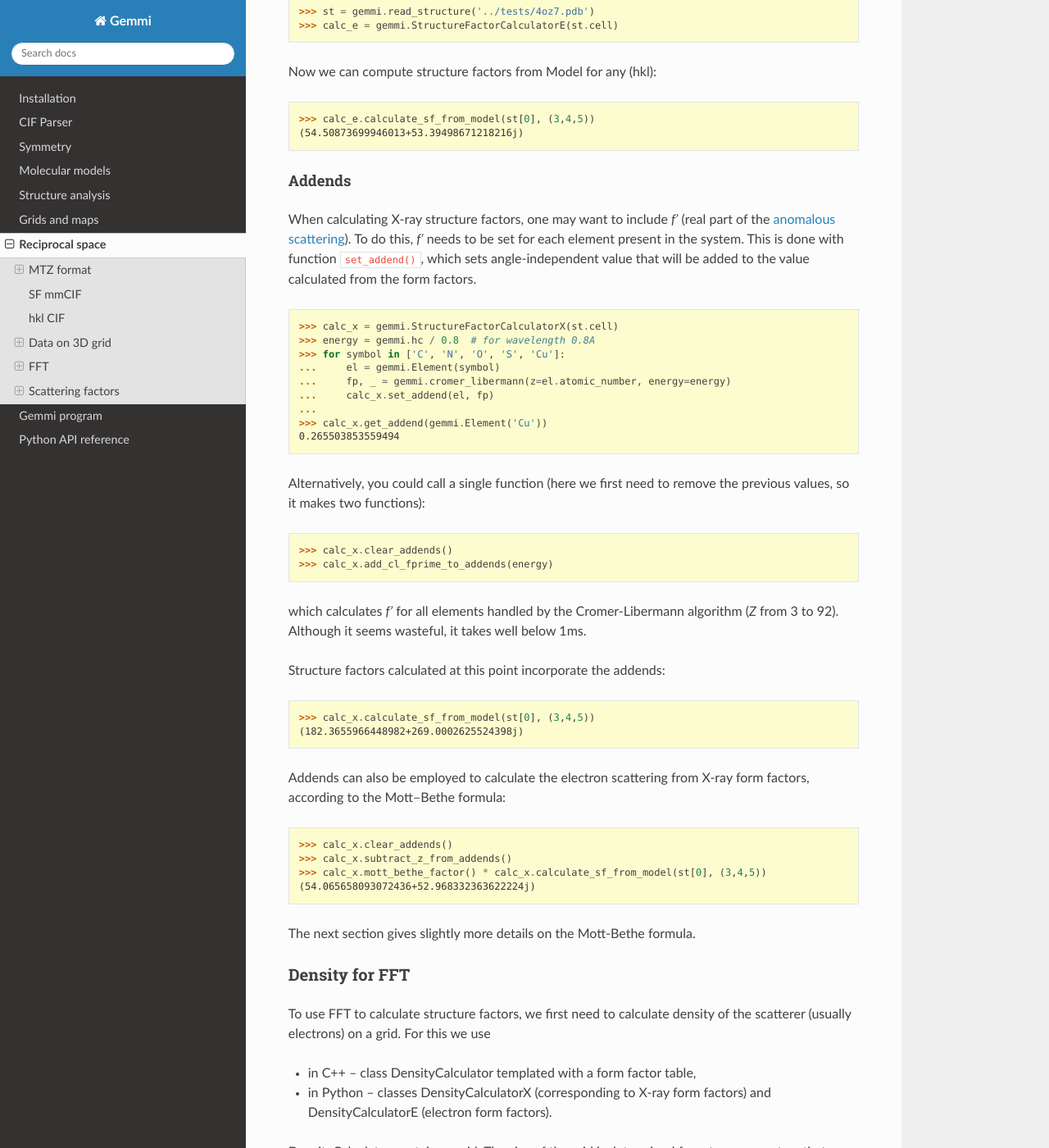
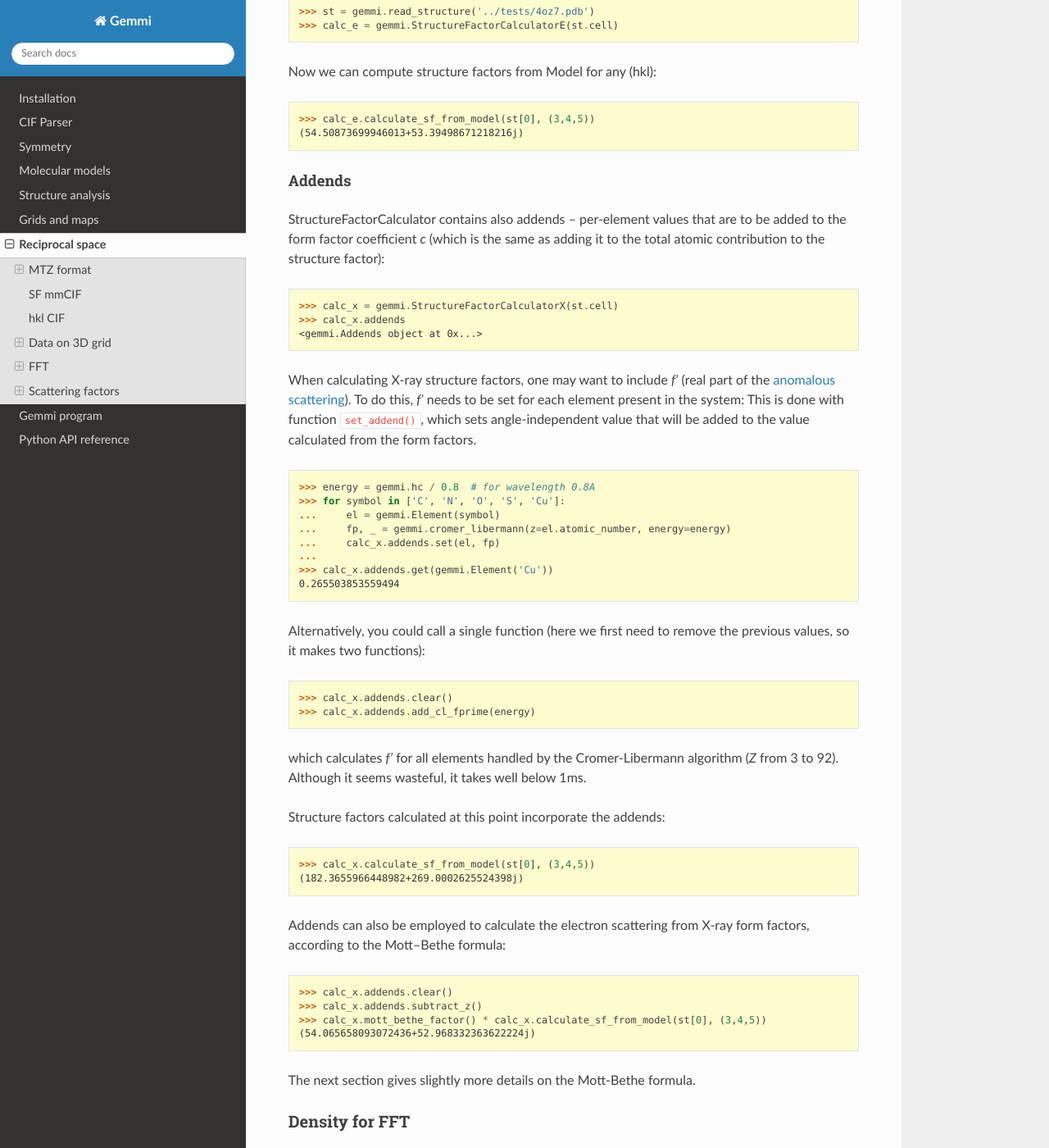
Before and after one commit to project-gemmi/gemmi, a Sphinx documentation site: the page built from docs/hkl.rst, in a window 1280 px wide and 1400 px high, scrolled down 25379 px. Shown: the whole window at 82% size. Built offline with Sphinx 7.4.7 and the Read the Docs theme 2.0.0, drawn with Linux system fonts in a browser that asks for light colours; some of the changed text lies outside the part shown.

Commit message:
move addends to a separate class

```diff
--- a/docs/hkl.rst
+++ b/docs/hkl.rst
@@ -1387,22 +1387,32 @@ Now we can compute structure factors from Model for any (hkl):
 Addends
 ~~~~~~~
 
+StructureFactorCalculator contains also addends -- per-element values
+that are to be added to the form factor coefficient *c*
+(which is the same as adding it to the total atomic contribution
+to the structure factor):
+
+.. doctest::
+
+  >>> calc_x = gemmi.StructureFactorCalculatorX(st.cell)
+  >>> calc_x.addends  #doctest: +ELLIPSIS
+  <gemmi.Addends object at 0x...>
+
 When calculating X-ray structure factors, one may want to include *f'*
 (real part of the :ref:`anomalous scattering <anomalous>`).
-To do this, *f'* needs to be set for each element present in the system.
+To do this, *f'* needs to be set for each element present in the system:
 This is done with function ``set_addend()``, which sets angle-independent
 value that will be added to the value calculated from the form factors.
 
 .. doctest::
 
-  >>> calc_x = gemmi.StructureFactorCalculatorX(st.cell)
   >>> energy = gemmi.hc / 0.8  # for wavelength 0.8A
   >>> for symbol in ['C', 'N', 'O', 'S', 'Cu']:
   ...     el = gemmi.Element(symbol)
   ...     fp, _ = gemmi.cromer_libermann(z=el.atomic_number, energy=energy)
-  ...     calc_x.set_addend(el, fp)
+  ...     calc_x.addends.set(el, fp)
   ...
-  >>> calc_x.get_addend(gemmi.Element('Cu'))
+  >>> calc_x.addends.get(gemmi.Element('Cu'))
   0.265503853559494
 
 Alternatively, you could call a single function (here we first need
@@ -1429,8 +1439,8 @@ from X-ray form factors, according to the Mott–Bethe formula:
 
 .. doctest::
 
-  >>> calc_x.clear_addends()
-  >>> calc_x.subtract_z_from_addends()
+  >>> calc_x.addends.clear()
+  >>> calc_x.addends.subtract_z()
   >>> calc_x.mott_bethe_factor() * calc_x.calculate_sf_from_model(st[0], (3,4,5))
   (54.065658093072436+52.968332363622224j)
 
@@ -1456,10 +1466,12 @@ our resolution limit, and ``rate`` -- oversampling rate (1.5 by default).
   >>> dencalc.d_min = 2.5 # 2.5A
   >>> dencalc.rate = 1.5  # we could skip it, this is the default value
 
-As with StructureFactorCalculator, here we also have :ref:`addends <addends>`,
-used primarily for *f'*, with functions ``get_addend()``,
-``set_addend()``, ``clear_addends``, ``add_cl_fprime_to_addends``,
-``subtract_z_from_addends``.
+As with StructureFactorCalculator, here we also have :ref:`addends <addends>`:
+
+.. doctest::
+
+  >>> dencalc.addends  #doctest: +ELLIPSIS
+  <gemmi.Addends object at 0x...>
 
 To create a grid and calculate the density we use two function calls.
 Almost all the work is in the latter:
@@ -1529,30 +1541,30 @@ or multiplying individual structure factor by
 Mott-Bethe formula
 ~~~~~~~~~~~~~~~~~~
 
-Addends in DensityCalculator can be employed to calculate
-*Z*\ --\ *f*\ :sub:`x` (part of the Mott-Bethe formula):
+To calculate *f*\ :sub:`e` according to the Mott-Bethe formula
+we first employ addends to calculate *f*\ :sub:`x`\ --\ *Z*:
 
 .. doctest::
   :skipif: numpy is None
 
   >>> dc = gemmi.DensityCalculatorX()
   >>> dc.d_min = 2.5
-  >>> dc.subtract_z_from_addends()
+  >>> dc.addends.subtract_z()
   >>> dc.set_grid_cell_and_spacegroup(st)
   >>> dc.put_model_density_on_grid(st[0])
   >>> grid = gemmi.transform_map_to_f_phi(dc.grid)
 
-At this point the grid contains *f*\ :sub:`x`\ --\ *Z*.
-To get *f*\ :sub:`e` we need to multiply it by
-–1/(2\ *π*:sup:`2`\ *a*:sub:`0`\ *d*:sup:`2`).
-Either using ``mott_bethe_factor()`` to multiply individual values:
+Then we multiply it by –1/(2\ *π*:sup:`2`\ *a*:sub:`0`\ *d*:sup:`2`)
+to get *f*\ :sub:`e`.
+
+We either multiply individual values by ``mott_bethe_factor()``:
 
 .. doctest::
 
   >>> dc.mott_bethe_factor([3,4,5]) * grid.get_value(3,4,5)
   (54.6320307666462+53.82081715028121j)
 
-or by calling ``prepare_asu_data()`` with ``mott_bethe=True``:
+or we call ``prepare_asu_data()`` with ``mott_bethe=True``:
 
 .. doctest::
 
@@ -1560,6 +1572,15 @@ or by calling ``prepare_asu_data()`` with ``mott_bethe=True``:
   >>> asu_data.value_array[numpy.all(asu_data.miller_array == [3,4,5], axis=1)]
   array([54.63203+53.820816j], dtype=complex64)
 
+That is all. If you would like to separate positions of nuclei and
+the electron clouds in hydrogens then, assuming that the model
+has positions for electrons, call ``subtract_z()`` as:
+
+.. doctest::
+
+  >>> dc.addends.subtract_z(except_hydrogen=True)
+
+and separately add the contribution from hydrogen nuclei. (TBC)
 
 Bulk solvent correction
 -----------------------
```
Also changed, not shown: other parts of docs/hkl.rst (+2 -2 lines), 5 other files.
